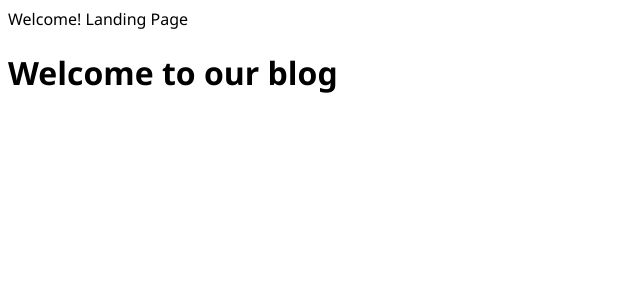
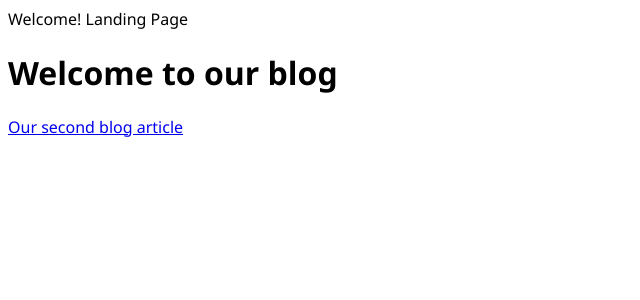
Before and after one commit to fallendamien/svelte-first-demo, a SvelteKit app: page /blog in a window 1280 px wide. Shown: the top 300 px of the page, without its empty margins (0-640 px from the left). Built offline with nearby package versions, Linux system fonts and the light colour scheme.

Commit message:
Done: Fetching data server & client side with load function

```diff
--- a/src/routes/blog/+page.svelte
+++ b/src/routes/blog/+page.svelte
@@ -1 +1,2 @@
 <h1>Welcome to our blog</h1>
+<a href="/blog/1">Our second blog article</a>
--- a/src/routes/blog/[articleId]/+page.server.ts
+++ b/src/routes/blog/[articleId]/+page.ts
@@ -1,7 +1,7 @@
 import { error } from "@sveltejs/kit";
-import type { PageServerLoad } from "./$types";
+import type { PageLoad } from "./$types";
 
-export const load: PageServerLoad = async ({ params }) => {
+export const load: PageLoad = async ({ params }) => {
   console.log(params);
   const blogArticles = [
     {
```
